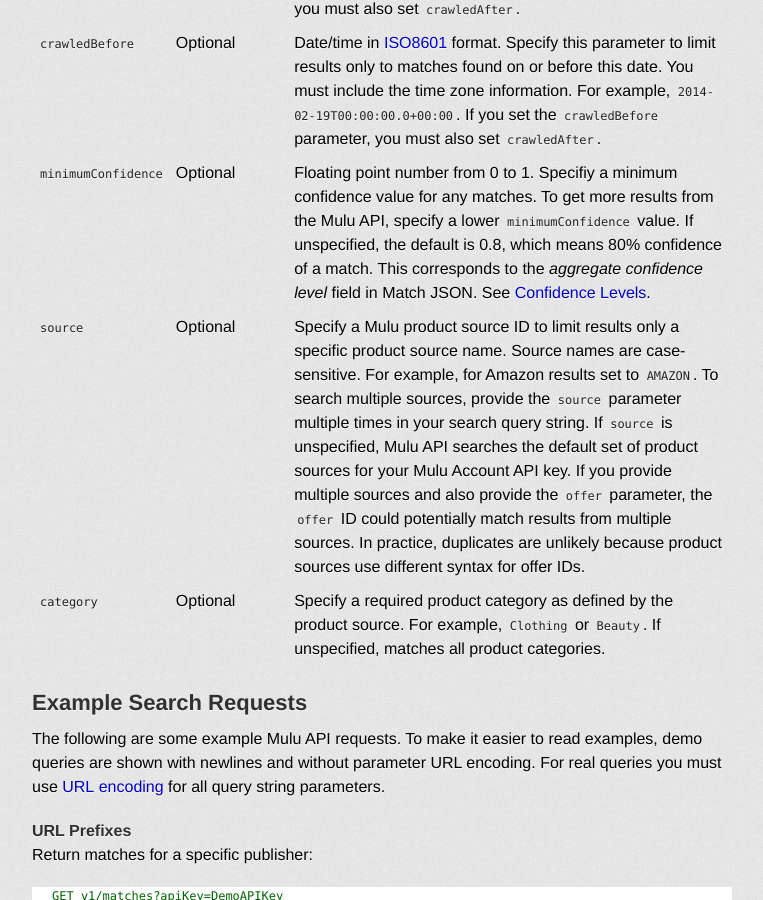
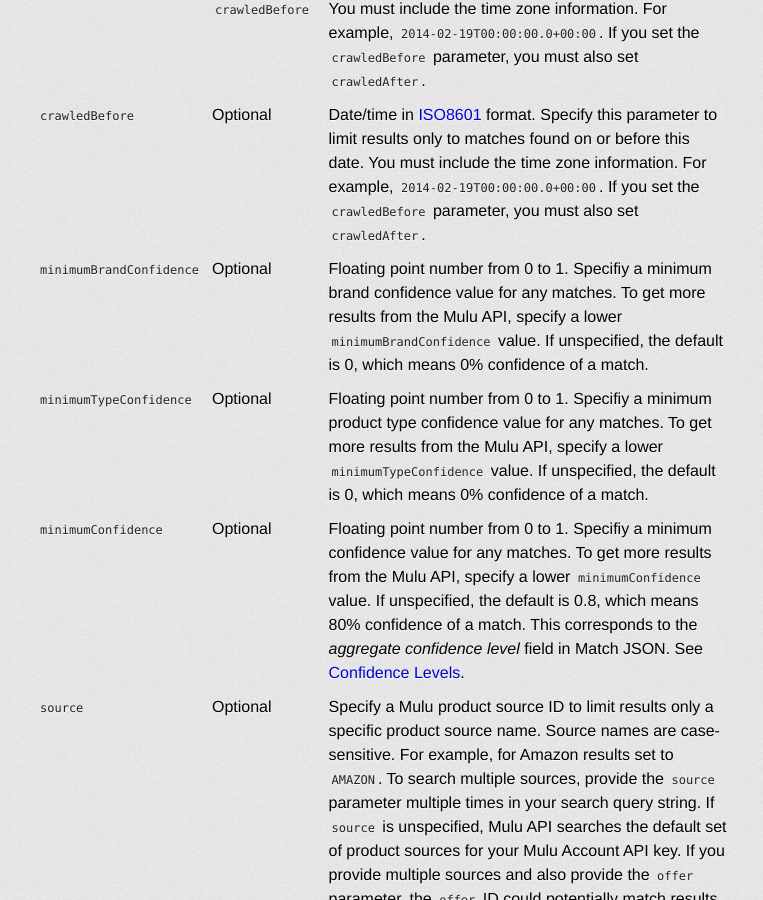
Before and after one commit to mulu/mulu.github.io, a Jekyll site: the page built from docs/api_overview.md, in a window 1280 px wide and 900 px high, scrolled down 2940 px. Shown: the whole window, without its empty margins (258-1021 px from the left). Built offline with Jekyll 4.4.1, drawn with Linux system fonts in a browser that asks for light colours; some web fonts are replaced.

Commit message:
Add product type and brand confidence documentation

```diff
--- a/docs/api_overview.md
+++ b/docs/api_overview.md
@@ -81,6 +81,8 @@ values unless otherwise specified.
 | `offer` | Provide at least one of `urlPrefix` or `offer` | A unique ID for one product or offer as specified by its product source. For example, specify an Amazon Standard Identification Number ([ASIN](https://en.wikipedia.org/wiki/Amazon_Standard_Identification_Number)) . To search for multiple products, provide the `offer` parameter multiple times in your search query string. |
 | `crawledAfter` | Required if you specify `crawledBefore` | Date/time in [ISO8601](http://en.wikipedia.org/wiki/ISO_8601) format. Specify this parameter to limit results only to matches found on or after this date. You must include the time zone information. For example, `2014-02-19T00:00:00.0+00:00`. If you set the `crawledBefore` parameter, you must also set `crawledAfter`.|
 | `crawledBefore` | Optional | Date/time in [ISO8601](http://en.wikipedia.org/wiki/ISO_8601) format. Specify this parameter to limit results only to matches found on or before this date. You must include the time zone information. For example, `2014-02-19T00:00:00.0+00:00`. If you set the `crawledBefore` parameter, you must also set `crawledAfter`. |
+| `minimumBrandConfidence` | Optional | Floating point number from 0 to 1. Specifiy a minimum brand confidence value for any matches. To get more results from the Mulu API, specify a lower `minimumBrandConfidence` value. If unspecified, the default is 0, which means 0% confidence of a match. |
+| `minimumTypeConfidence` | Optional | Floating point number from 0 to 1. Specifiy a minimum product type confidence value for any matches. To get more results from the Mulu API, specify a lower `minimumTypeConfidence` value. If unspecified, the default is 0, which means 0% confidence of a match. |
 | `minimumConfidence` | Optional | Floating point number from 0 to 1. Specifiy a minimum confidence value for any matches. To get more results from the Mulu API, specify a lower `minimumConfidence` value. If unspecified, the default is 0.8, which means 80% confidence of a match. This corresponds to the _aggregate confidence level_ field in Match JSON. See [Confidence&nbsp;Levels](#confidencelevels). |
 | `source` | Optional | Specify a Mulu product source ID to limit results only a specific product source name. Source names are case-sensitive. For example, for Amazon results set to `AMAZON`. To search multiple sources, provide the `source` parameter multiple times in your search query string. If `source` is unspecified, Mulu API searches the default set of product sources for your Mulu Account API key.  If you provide multiple sources and also provide the `offer` parameter, the `offer` ID could potentially match results from multiple sources. In practice, duplicates are unlikely because product sources use different syntax for offer&nbsp;IDs. |
 | `category` | Optional | Specify a required product category as defined by the product source. For example, `Clothing` or `Beauty`. If unspecified, matches all product categories. |
```
